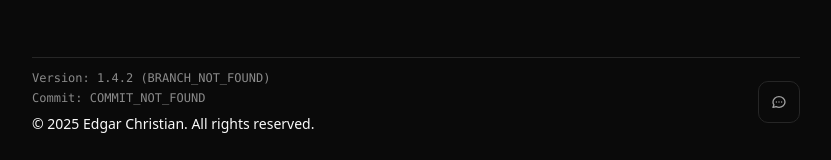
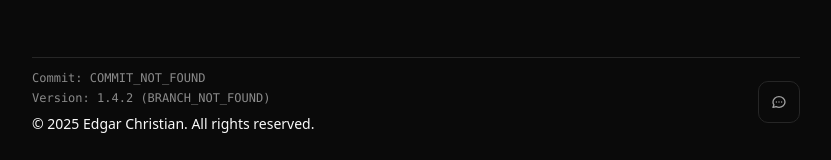
Before and after one commit to edgarcnp/edgarcnp-dev, a Next.js app: page / in a window 1280 px wide. Shown: the part 3187-3347 px from the top of the page, without its empty margins (224-1055 px from the left). Built offline with nearby package versions, Linux system fonts and the light colour scheme.

Commit message:
switch version position

```diff
--- a/components/footer-section.tsx
+++ b/components/footer-section.tsx
@@ -79,8 +79,8 @@ export default function FooterSection({ currentYear, className = "" }: FooterSec
                     <div className="flex flex-col sm:flex-row sm:justify-between sm:items-center gap-4 sm:gap-8">
                         <div className="space-y-2">
                             <div className="text-xs text-muted-foreground/85 font-mono space-y-1">
+                                <div>Commit: {process.env.NEXT_PUBLIC_COMMIT_HASH || 'COMMIT_NOT_FOUND'}</div>
                                 <div>Version: {process.env.NEXT_PUBLIC_APP_VERSION || 'VERSION_NOT_FOUND'} ({process.env.NEXT_PUBLIC_GIT_BRANCH || 'BRANCH_NOT_FOUND'})</div>
-                                <div>Commit: {process.env.NEXT_PUBLIC_COMMIT_HASH || 'COMMIT_NOT_FOUND'}</div>
                             </div>
                             <div className="text-sm text-foreground">
                                 © {currentYear} Edgar Christian. All rights reserved.
```
